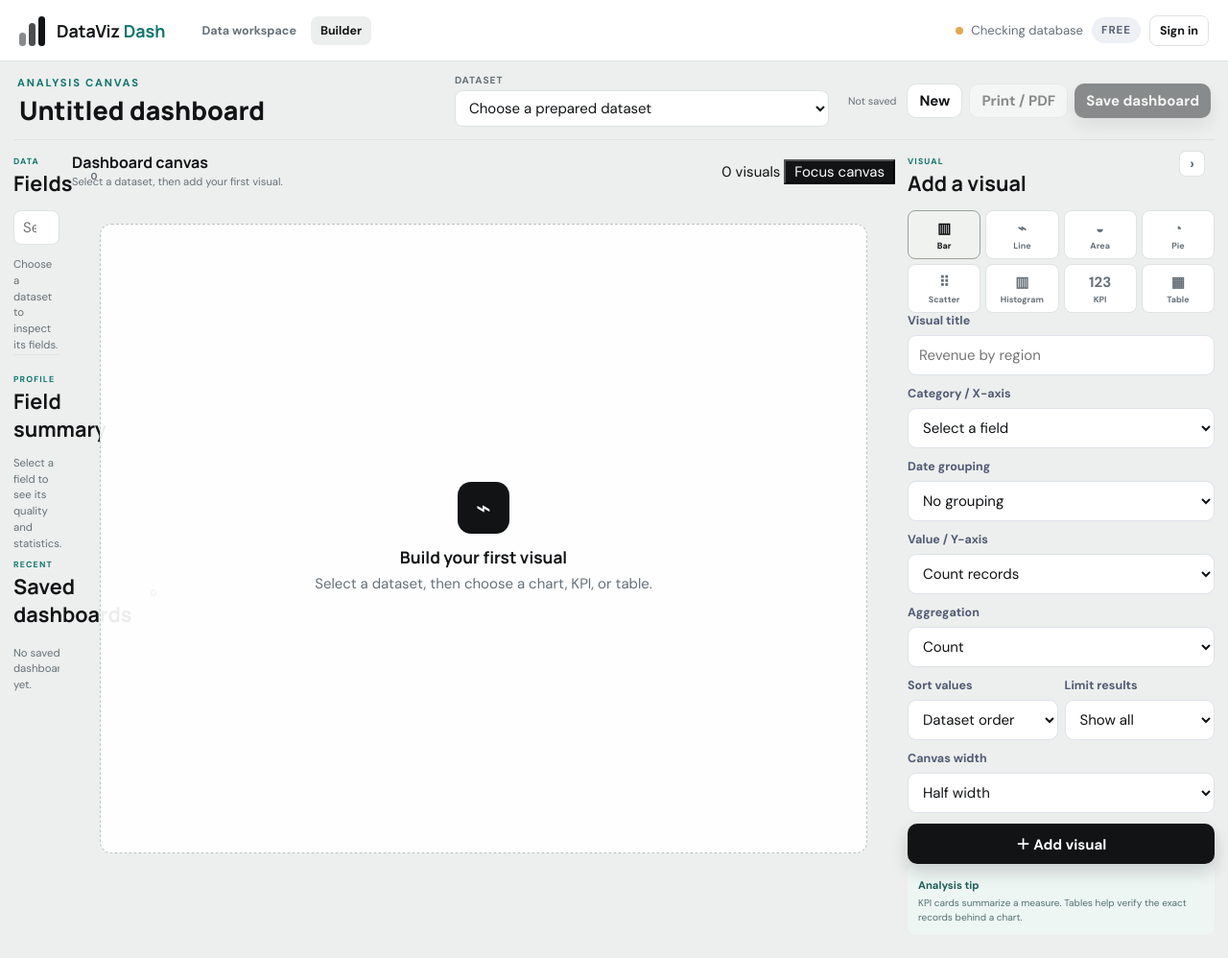
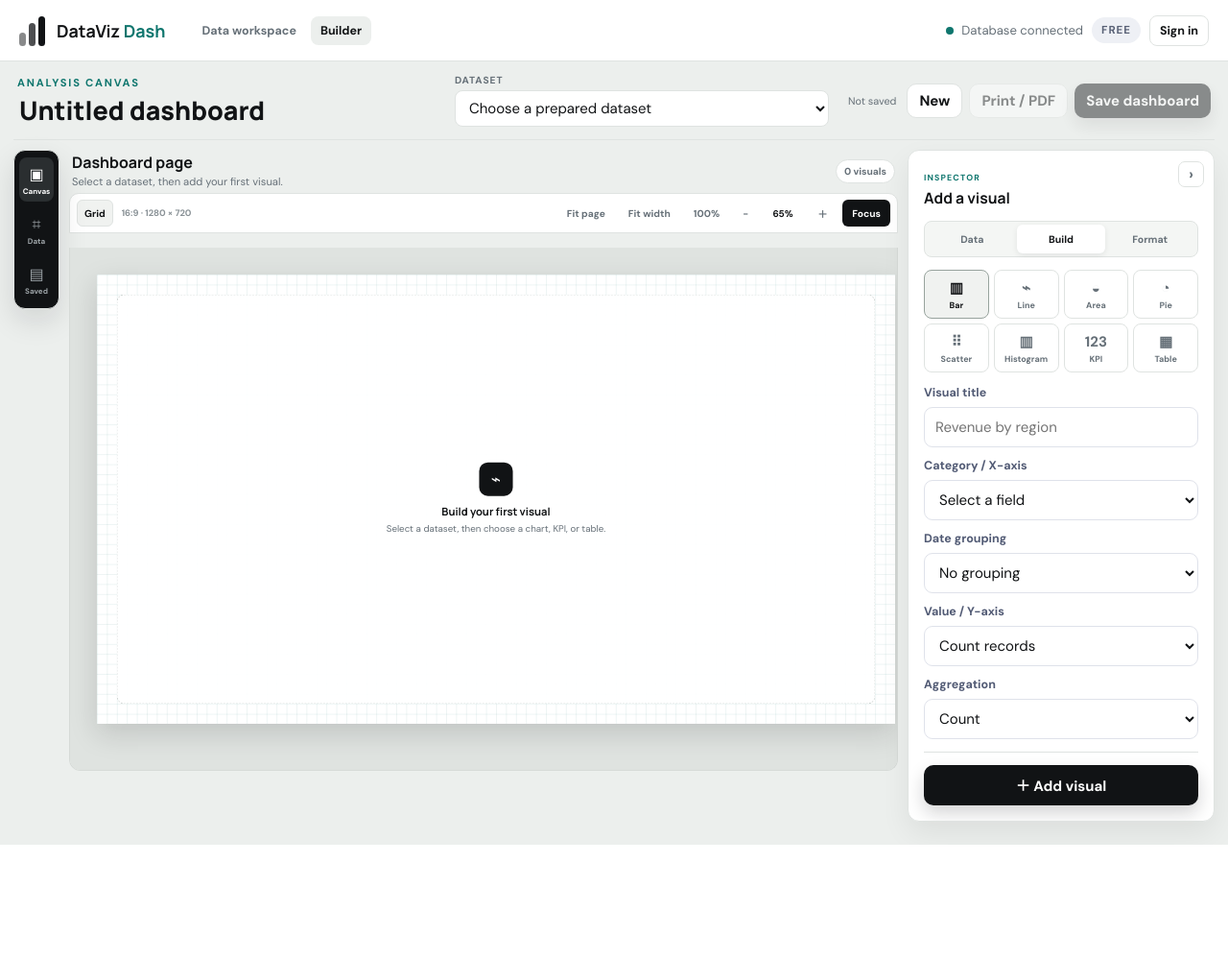
Before and after one commit to Naman794/DataViz-Dash, a Flask app: page /builder in a window 1280 px wide. Shown: the whole page at 96% size. After the commit the page ends 880 px from the top, so only its background shows below. Run offline with Flask 3, Linux system fonts and the light colour scheme; data that the repository does not hold is empty; some libraries are stand-ins or nearby versions.

Commit message:
Redesign builder workspace and theme (templates/builder.html)

```diff
--- a/templates/builder.html
+++ b/templates/builder.html
@@ -54,33 +54,44 @@
     </section>
 
     <div class="builder-workbench" id="builder-workbench">
-      <aside class="builder-rail fields-rail">
-        <button class="rail-toggle" id="builder-toggle-fields" type="button" aria-label="Collapse Fields panel" aria-expanded="true" title="Collapse Fields panel">‹</button>
-        <section>
-          <div class="rail-heading"><div><span class="rail-kicker">DATA</span><h2>Fields</h2></div><span id="builder-field-count">0</span></div>
-          <input class="rail-search" id="builder-field-search" type="search" placeholder="Search columns" aria-label="Search dataset columns">
-          <div class="field-list" id="builder-field-list"><p class="rail-empty">Choose a dataset to inspect its fields.</p></div>
-        </section>
+      <nav class="builder-view-rail" aria-label="Builder views">
+        <button class="active" id="builder-view-canvas" type="button" data-builder-view="canvas" title="Canvas"><span>▣</span><small>Canvas</small></button>
+        <button id="builder-view-data" type="button" data-builder-view="data" title="Data fields"><span>⌗</span><small>Data</small></button>
+        <button id="builder-view-saved" type="button" data-builder-view="saved" title="Saved dashboards"><span>▤</span><small>Saved</small></button>
+      </nav>
 
-        <section class="field-profile" id="builder-field-profile">
-          <div class="rail-heading"><div><span class="rail-kicker">PROFILE</span><h2>Field summary</h2></div></div>
-          <p class="rail-empty">Select a field to see its quality and statistics.</p>
-        </section>
-
-        <section id="saved-dashboards">
-          <div class="rail-heading"><div><span class="rail-kicker">RECENT</span><h2>Saved dashboards</h2></div><span id="builder-saved-count">0</span></div>
+      <aside class="builder-saved-drawer" id="builder-saved-drawer" aria-hidden="true">
+        <button class="drawer-close" id="builder-close-saved" type="button" aria-label="Close saved dashboards">×</button>
+        <div class="rail-heading"><div><span class="rail-kicker">LIBRARY</span><h2>Saved dashboards</h2></div><span id="builder-saved-count">0</span></div>
+        <p class="drawer-description">Open, continue, or remove a dashboard without shrinking your canvas.</p>
         <div class="builder-saved-list" id="builder-saved-list"><p class="rail-empty">No saved dashboards yet.</p></div>
-        </section>
       </aside>
 
       <section class="analysis-canvas">
         <div class="canvas-heading">
-          <div><h1>Dashboard canvas</h1><p id="builder-canvas-description">Select a dataset, then add your first visual.</p></div>
-          <div class="canvas-heading-actions">
-            <span id="builder-visual-count">0 visuals</span>
-            <button class="canvas-focus-button" id="builder-focus-canvas" type="button" aria-pressed="false">Focus canvas</button>
+          <div><h1>Dashboard page</h1><p id="builder-canvas-description">Select a dataset, then add your first visual.</p></div>
+          <span class="visual-count" id="builder-visual-count">0 visuals</span>
+        </div>
+
+        <div class="canvas-toolbar" role="toolbar" aria-label="Canvas controls">
+          <div class="canvas-toolbar-group">
+            <button id="builder-toggle-grid" type="button" aria-pressed="true" title="Show or hide grid">Grid</button>
+            <span class="canvas-size-label">16:9 · 1280 × 720</span>
+          </div>
+          <div class="canvas-toolbar-group">
+            <button id="builder-fit-page" type="button">Fit page</button>
+            <button id="builder-fit-width" type="button">Fit width</button>
+            <button id="builder-actual-size" type="button">100%</button>
+            <button id="builder-zoom-out" type="button" aria-label="Zoom out">−</button>
+            <span class="zoom-label" id="builder-zoom-label">100%</span>
+            <button id="builder-zoom-in" type="button" aria-label="Zoom in">＋</button>
+            <button class="canvas-focus-button" id="builder-focus-canvas" type="button" aria-pressed="false">Focus</button>
           </div>
         </div>
+
+        <div class="canvas-viewport" id="builder-canvas-viewport">
+          <div class="dashboard-page-shell" id="builder-page-shell">
+            <div class="dashboard-page show-grid" id="builder-dashboard-page">
               <div class="analysis-grid" id="builder-analysis-grid">
                 <div class="analysis-empty">
                   <span>⌁</span>
@@ -88,11 +99,31 @@
                   <p>Select a dataset, then choose a chart, KPI, or table.</p>
                 </div>
               </div>
+            </div>
+          </div>
+        </div>
       </section>
 
-      <aside class="builder-rail properties-rail">
-        <button class="rail-toggle" id="builder-toggle-properties" type="button" aria-label="Collapse Visual settings panel" aria-expanded="true" title="Collapse Visual settings panel">›</button>
-        <div class="rail-heading"><div><span class="rail-kicker">VISUAL</span><h2 id="builder-properties-title">Add a visual</h2></div></div>
+      <aside class="builder-inspector properties-rail">
+        <button class="rail-toggle" id="builder-toggle-properties" type="button" aria-label="Collapse inspector" aria-expanded="true" title="Collapse inspector">›</button>
+        <div class="inspector-heading"><span class="rail-kicker">INSPECTOR</span><h2 id="builder-properties-title">Add a visual</h2></div>
+        <div class="inspector-tabs" id="builder-inspector-tabs" role="tablist" aria-label="Inspector sections">
+          <button type="button" data-inspector-tab="data" role="tab" aria-selected="false">Data</button>
+          <button class="active" type="button" data-inspector-tab="build" role="tab" aria-selected="true">Build</button>
+          <button type="button" data-inspector-tab="format" role="tab" aria-selected="false">Format</button>
+        </div>
+
+        <section class="inspector-panel" data-inspector-panel="data" hidden>
+          <div class="rail-heading"><div><span class="rail-kicker">FIELDS</span><h3>Dataset fields</h3></div><span id="builder-field-count">0</span></div>
+          <input class="rail-search" id="builder-field-search" type="search" placeholder="Search columns" aria-label="Search dataset columns">
+          <div class="field-list" id="builder-field-list"><p class="rail-empty">Choose a dataset to inspect its fields.</p></div>
+          <div class="field-profile" id="builder-field-profile">
+            <div class="rail-heading"><div><span class="rail-kicker">PROFILE</span><h3>Field summary</h3></div></div>
+            <p class="rail-empty">Select a field to see its quality and statistics.</p>
+          </div>
+        </section>
+
+        <section class="inspector-panel active" data-inspector-panel="build">
           <div class="visual-type-grid" id="builder-visual-types" role="group" aria-label="Visual type">
             <button class="active" type="button" data-visual-type="bar">▥<span>Bar</span></button>
             <button type="button" data-visual-type="line">⌁<span>Line</span></button>
@@ -103,39 +134,32 @@
             <button type="button" data-visual-type="kpi">123<span>KPI</span></button>
             <button type="button" data-visual-type="table">▦<span>Table</span></button>
           </div>
-
           <div class="property-form">
             <label class="field"><span>Visual title</span><input id="builder-visual-title" maxlength="100" placeholder="Revenue by region"></label>
             <label class="field"><span id="builder-x-label">Category / X-axis</span><select id="builder-x-column"><option value="">Select a field</option></select></label>
             <label class="field" id="builder-date-group-field"><span>Date grouping</span><select id="builder-date-group"><option value="none">No grouping</option><option value="month">Month</option><option value="quarter">Quarter</option><option value="year">Year</option></select></label>
             <label class="field" id="builder-y-field"><span>Value / Y-axis</span><select id="builder-y-column"><option value="">Count records</option></select></label>
             <label class="field" id="builder-aggregation-field"><span>Aggregation</span><select id="builder-aggregation">
-            <option value="count">Count</option>
-            <option value="sum">Sum</option>
-            <option value="average">Average</option>
-            <option value="minimum">Minimum</option>
-            <option value="maximum">Maximum</option>
-            <option value="none">No aggregation</option>
-          </select></label>
-          <div class="property-row">
-            <label class="field" id="builder-sort-field"><span>Sort values</span><select id="builder-sort">
-              <option value="default">Dataset order</option>
-              <option value="descending">Highest first</option>
-              <option value="ascending">Lowest first</option>
-            </select></label>
-            <label class="field" id="builder-top-field"><span>Limit results</span><select id="builder-top-n">
-              <option value="0">Show all</option>
-              <option value="5">Top 5</option>
-              <option value="10">Top 10</option>
-              <option value="20">Top 20</option>
+              <option value="count">Count</option><option value="sum">Sum</option><option value="average">Average</option><option value="minimum">Minimum</option><option value="maximum">Maximum</option><option value="none">No aggregation</option>
             </select></label>
           </div>
-          <label class="field"><span>Canvas width</span><select id="builder-visual-size"><option value="half">Half width</option><option value="full">Full width</option></select></label>
+        </section>
+
+        <section class="inspector-panel" data-inspector-panel="format" hidden>
+          <div class="property-form">
+            <div class="property-row">
+              <label class="field" id="builder-sort-field"><span>Sort values</span><select id="builder-sort"><option value="default">Dataset order</option><option value="descending">Highest first</option><option value="ascending">Lowest first</option></select></label>
+              <label class="field" id="builder-top-field"><span>Limit results</span><select id="builder-top-n"><option value="0">Show all</option><option value="5">Top 5</option><option value="10">Top 10</option><option value="20">Top 20</option></select></label>
+            </div>
+            <label class="field"><span>Visual width</span><select id="builder-visual-size"><option value="half">Half page</option><option value="full">Full page</option></select></label>
+          </div>
+          <div class="builder-tip"><strong>Layout tip</strong><p>Drag cards to reorder them. Use the width control or the resize action on a card to switch between half and full page.</p></div>
+        </section>
+
+        <div class="inspector-actions">
           <button class="button primary full" id="builder-add-visual" type="button">＋ Add visual</button>
           <button class="button tertiary full hidden" id="builder-cancel-edit" type="button">Cancel editing</button>
         </div>
-
-        <div class="builder-tip"><strong>Analysis tip</strong><p>KPI cards summarize a measure. Tables help verify the exact records behind a chart.</p></div>
       </aside>
     </div>
   </main>
```
Lines whose indentation alone changed are shown as unchanged.
